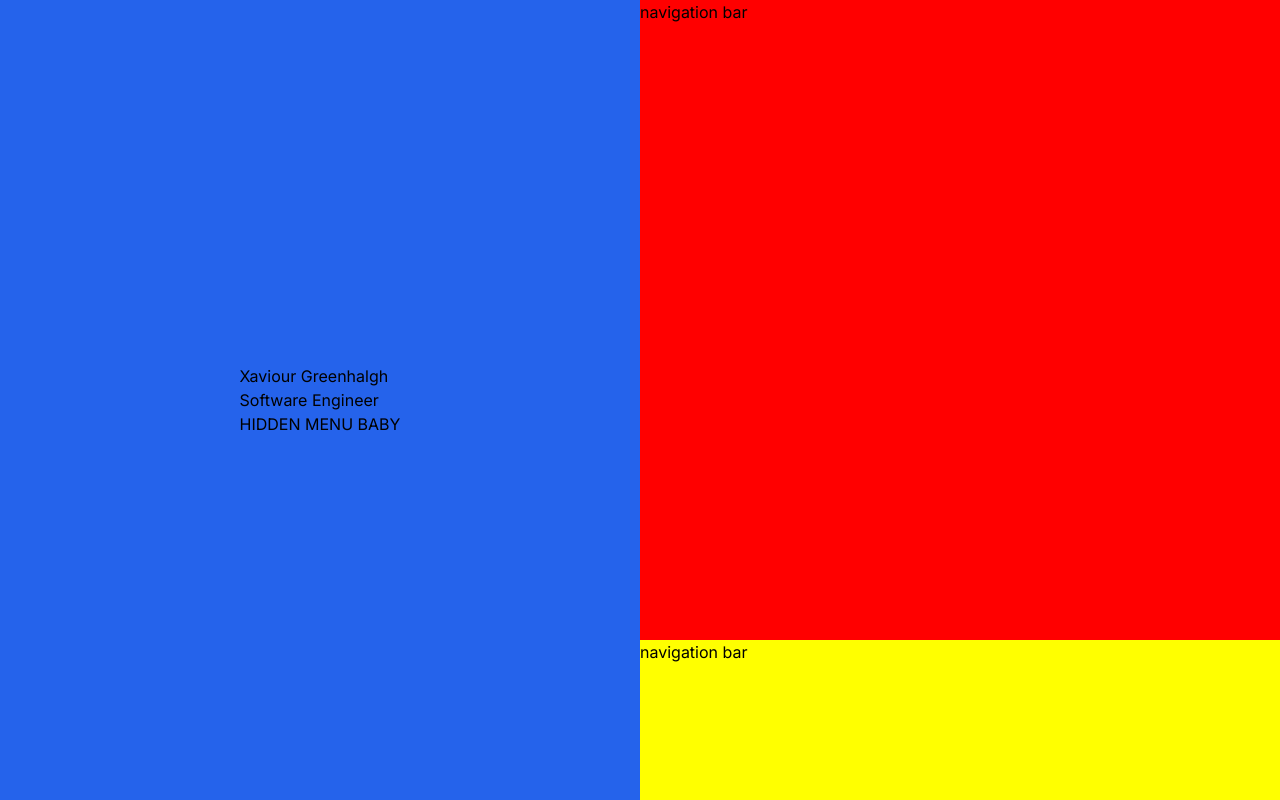
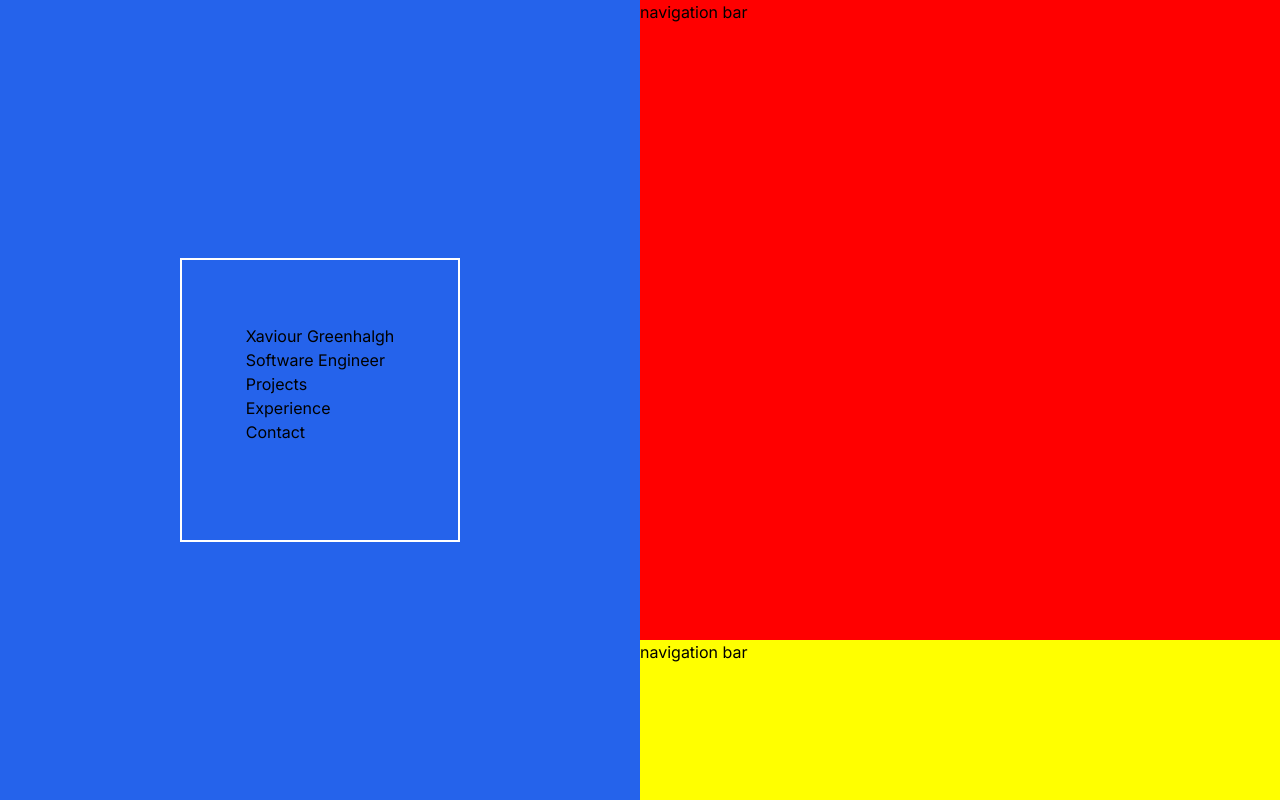
Before and after one commit to XaviourG/portfolio, a Next.js app in the folder portfolio/: page / in a window 1280 px wide. Shown: the top 800 px of the page. Built offline with nearby package versions, Linux system fonts and the light colour scheme.

Commit message:
nav contents

```diff
--- /dev/null
+++ b/portfolio/src/components/menu/NavMenu.tsx
@@ -0,0 +1,13 @@
+import { ReactElement } from "react";
+
+const NavMenu = (): ReactElement => {
+  return <div>
+    <ul>
+      <li>Projects</li>
+      <li>Experience</li>
+      <li>Contact</li>
+    </ul>
+  </div>
+}
+
+export default NavMenu;
--- a/portfolio/src/components/top_bar/NavigationBar.tsx
+++ b/portfolio/src/components/top_bar/NavigationBar.tsx
@@ -1,12 +1,10 @@
 import { ReactElement } from "react";
 
 const NavigationBar = (): ReactElement => {
-  return <div style={{
-    display: 'flex',
-    width: '100%',
-    backgroundColor: 'blue',
-  }}>
-    navigation bar
+  return <div className='flex w-full justify-around'>
+    <p>Projects</p>
+    <p>Experience</p>
+    <p>Contact</p>
   </div>
 }
 
--- a/portfolio/src/panels/AboutSegment.tsx
+++ b/portfolio/src/panels/AboutSegment.tsx
@@ -1,16 +1,17 @@
+import NavMenu from "@/components/menu/NavMenu";
 import { ReactElement } from "react";
 
 const AboutSegment = (): ReactElement => {
   return <div className='flex flex-col bg-blue-600 justify-center items-center
     xl:fixed xl:w-1/2 x: h-screen
     sm:static sm:w-full sm:h-full'>
-    <div>
+    <div className='border-solid border-2 border-white p-16 pb-24'>
       <h1>Xaviour Greenhalgh</h1>
       <h2>Software Engineer</h2>
 
       {/* MENU */}
       <div className='sm:hidden xl:flex w-full'>
-        HIDDEN MENU BABY
+        <NavMenu/>
       </div>
     </div>
   </div>
```
